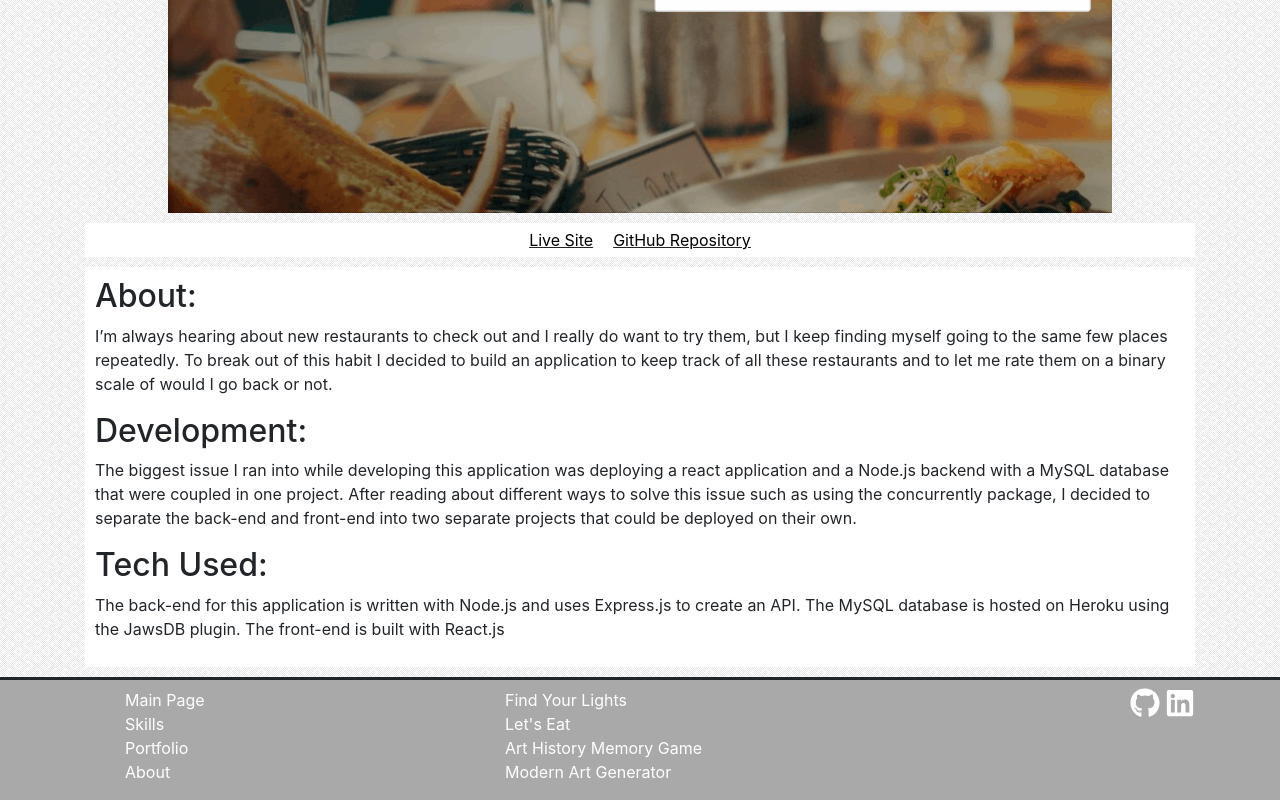
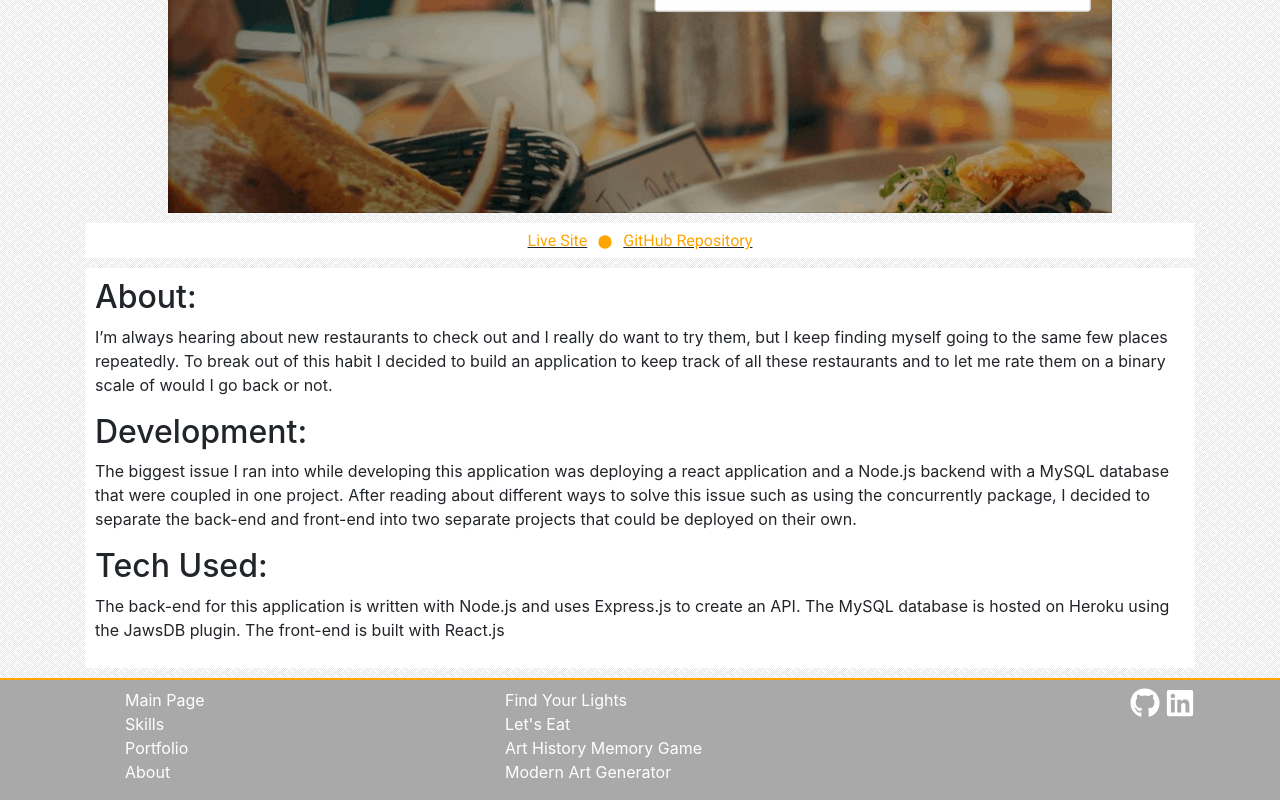
Before and after one commit to JBVenuto/reactportfolio, a React (Create React App) app: page /letseat in a window 1280 px wide. Shown: the part 419-1219 px from the top of the page. Built offline with nearby package versions, Linux system fonts and the light colour scheme.

Commit message:
Styled the app links and put in a divider

```diff
--- a/src/components/SlideLinks.js
+++ b/src/components/SlideLinks.js
@@ -1,8 +1,10 @@
 import React from 'react';
+import { MdBrightness1 } from 'react-icons/md'
 
 const SlideLinks = (props) => (
     <div className="app-links justify-content-center">
         <a href={props.liveHref} target="_blank" rel="noopener noreferrer" className="app-link">Live Site</a>
+        <MdBrightness1 className="link-divider" />
         <a href={props.gitHubHref} target="_blank" rel="noopener noreferrer" className="app-link">GitHub Repository</a>
     </div>
 );
--- a/src/pages/main.css
+++ b/src/pages/main.css
@@ -136,7 +136,7 @@ body {
   background-color: darkgray;
   width: 100%;
   padding-top: 8px;
-  border-top-style: solid;
+  border-top: 2px solid #FFA500;
 }
 .site-map ul {
   list-style: none;
--- a/src/pages/slide.css
+++ b/src/pages/slide.css
@@ -34,7 +34,14 @@ h1 {
 
 .app-link {
   margin: 10px;
-  color: black;
+  font-size: 16px;
+  font-family: "Roboto", sans-serif;
+  color: #FFA500;
+}
+
+.link-divider {
+  color: #FFA500;
+  font-size: 16px;
 }
 
 .slide-description {
--- a/src/pages/slide.scss
+++ b/src/pages/slide.scss
@@ -48,7 +48,13 @@ h1 {
 
 .app-link {
     margin: 10px;
-    color: black;
+    font-size: 16px;
+    @include font-main();
+}
+
+.link-divider {
+    color: $orange;
+    font-size: 16px;
 }
 
 .slide-description {
--- a/src/pages/style.scss
+++ b/src/pages/style.scss
@@ -139,7 +139,7 @@ font-size: 20px;
     background-color: darkgray;
     width: 100%;
     padding-top: 8px;
-    border-top-style: solid;
+    border-top: 2px solid $orange;
     ul {
         list-style: none;
     }
```
Also changed, not shown: 1 other file (tests, documents, lock files or other folders).
